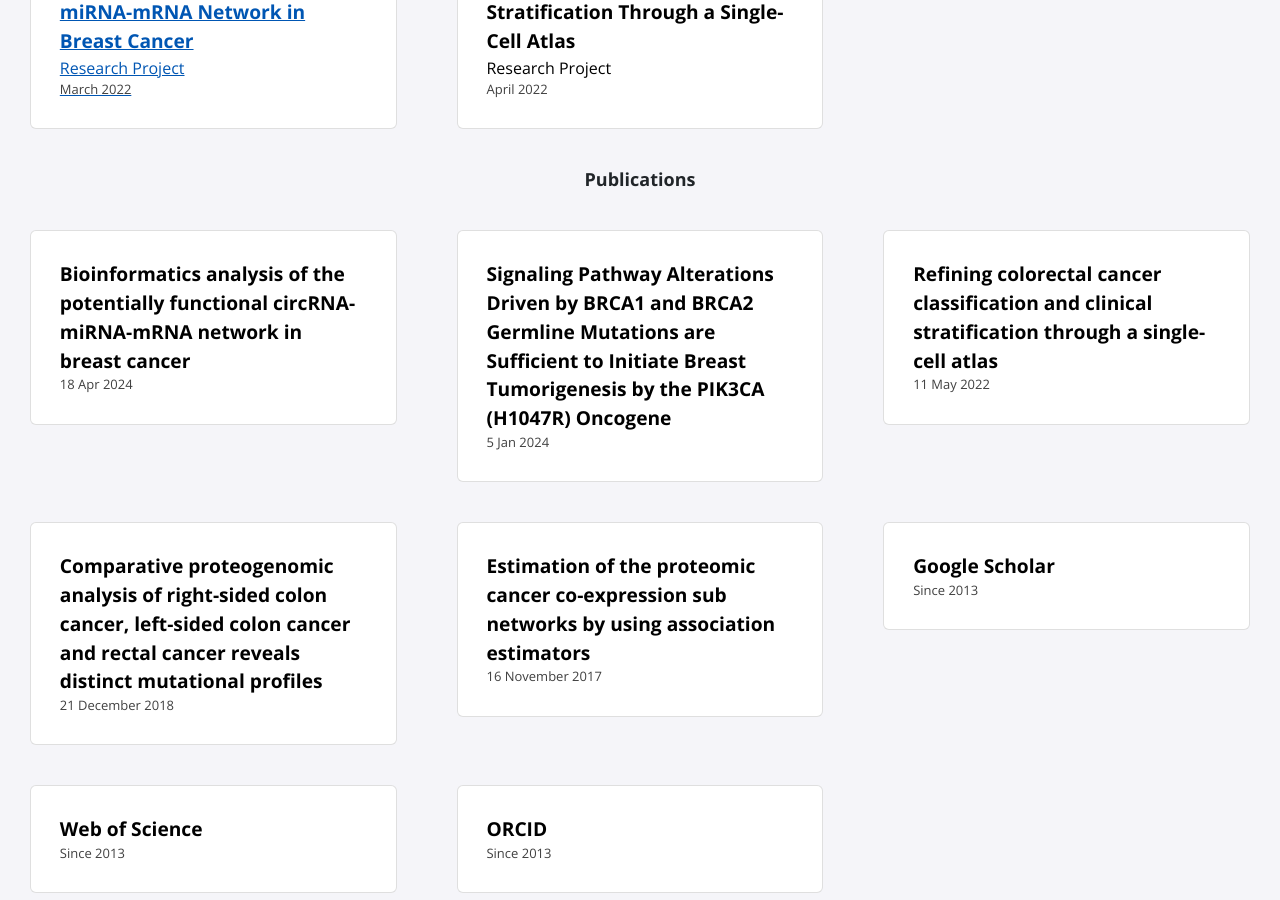
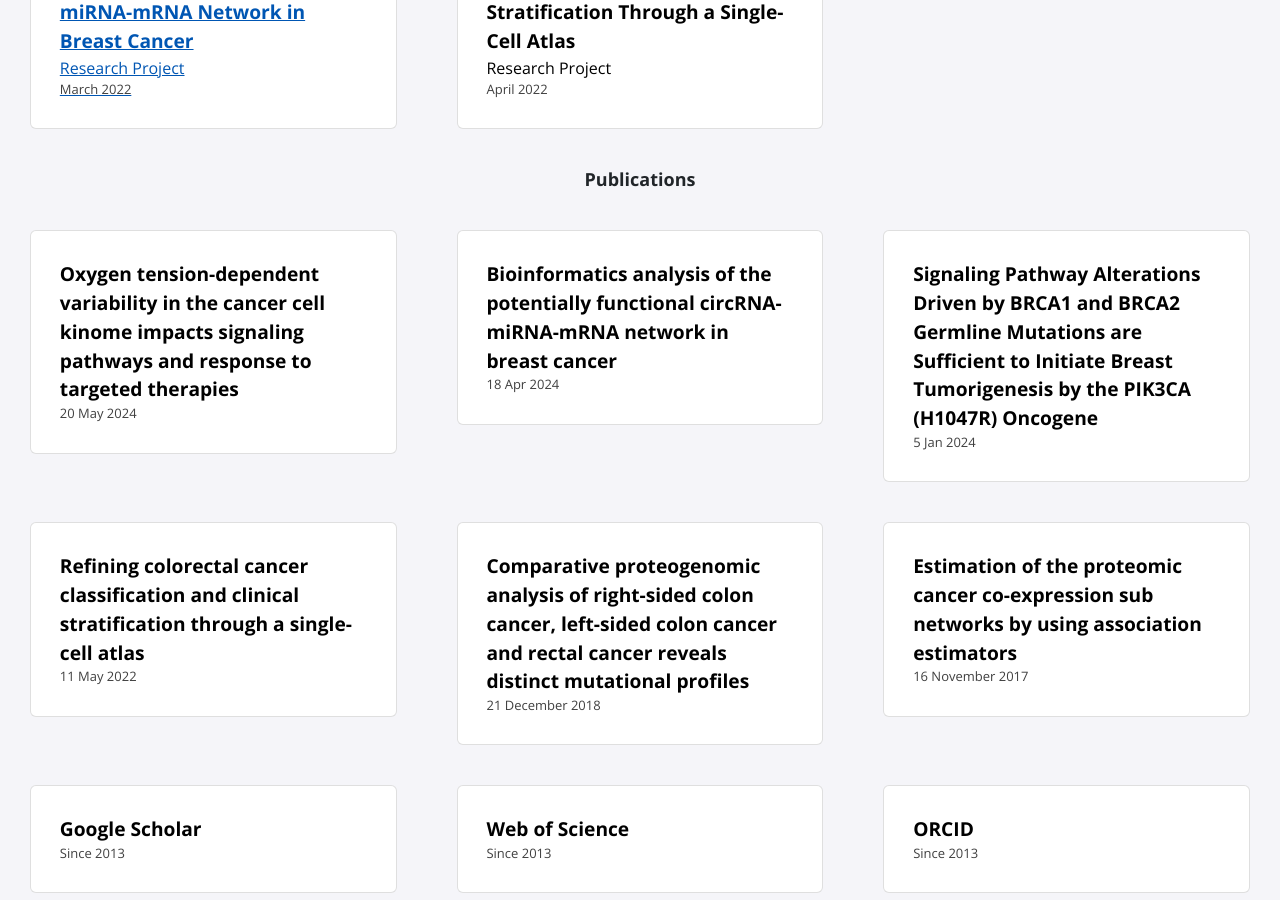
Before and after one commit to cihaterdogan/cihaterdogan.github.io, a Jekyll site: the page built from index.html, in a window 1280 px wide and 900 px high, scrolled down 531 px. Built offline with Jekyll 4.4.1, drawn with Linux system fonts in a browser that asks for light colours; nearby versions of some CDN libraries.

Commit message:
Update publications
Update

```diff
--- a/_data/publications.yml
+++ b/_data/publications.yml
@@ -1,3 +1,7 @@
+- title: Oxygen tension-dependent variability in the cancer cell kinome impacts signaling pathways and response to targeted therapies
+  link: https://www.cell.com/iscience/fulltext/S2589-0042(24)01293-8
+  date: 20 May 2024
+
 - title: Bioinformatics analysis of the potentially functional circRNA-miRNA-mRNA network in breast cancer
   link: https://journals.plos.org/plosone/article?id=10.1371/journal.pone.0301995
   date: 18 Apr 2024
```
Also changed, not shown: 1 other file.
